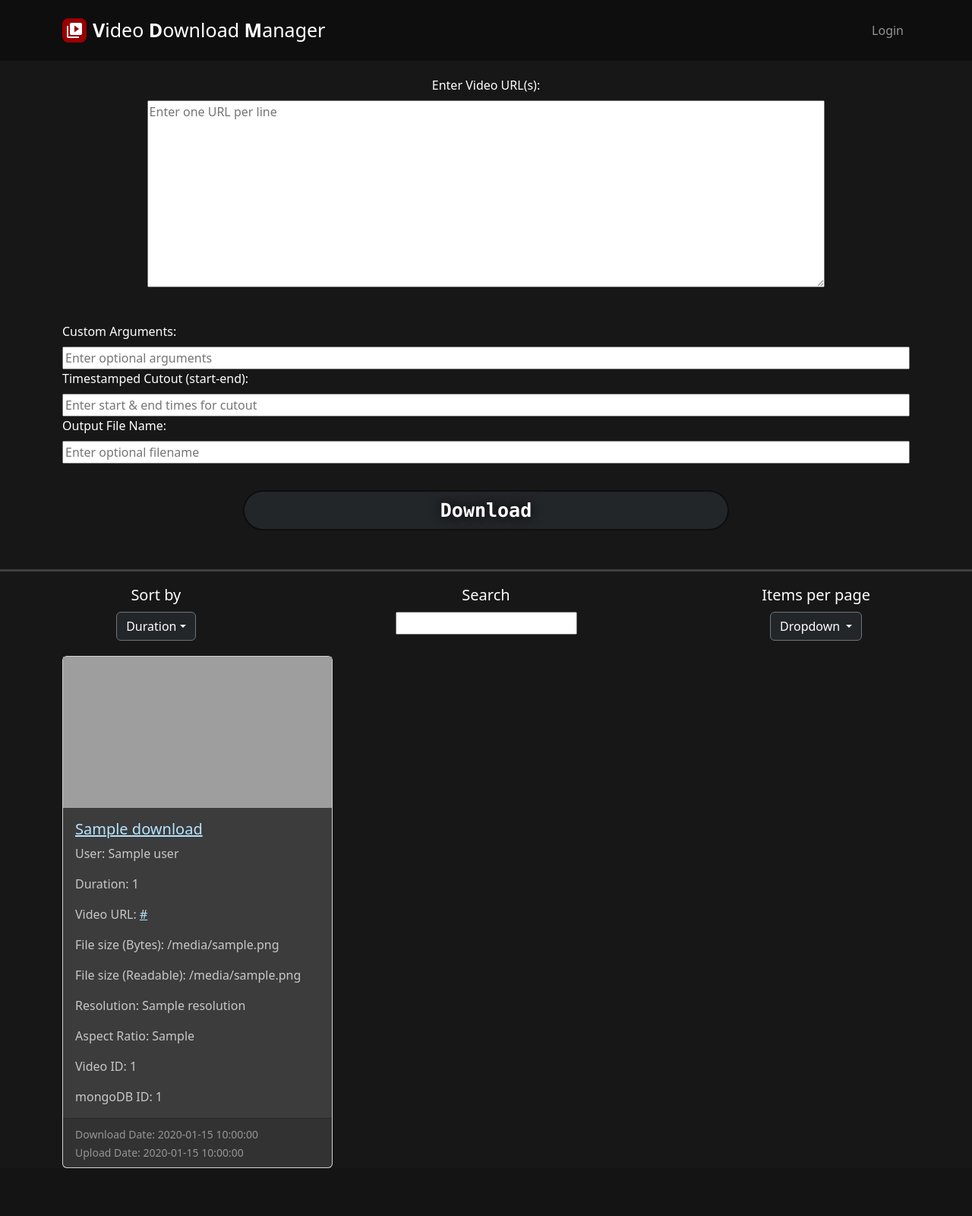
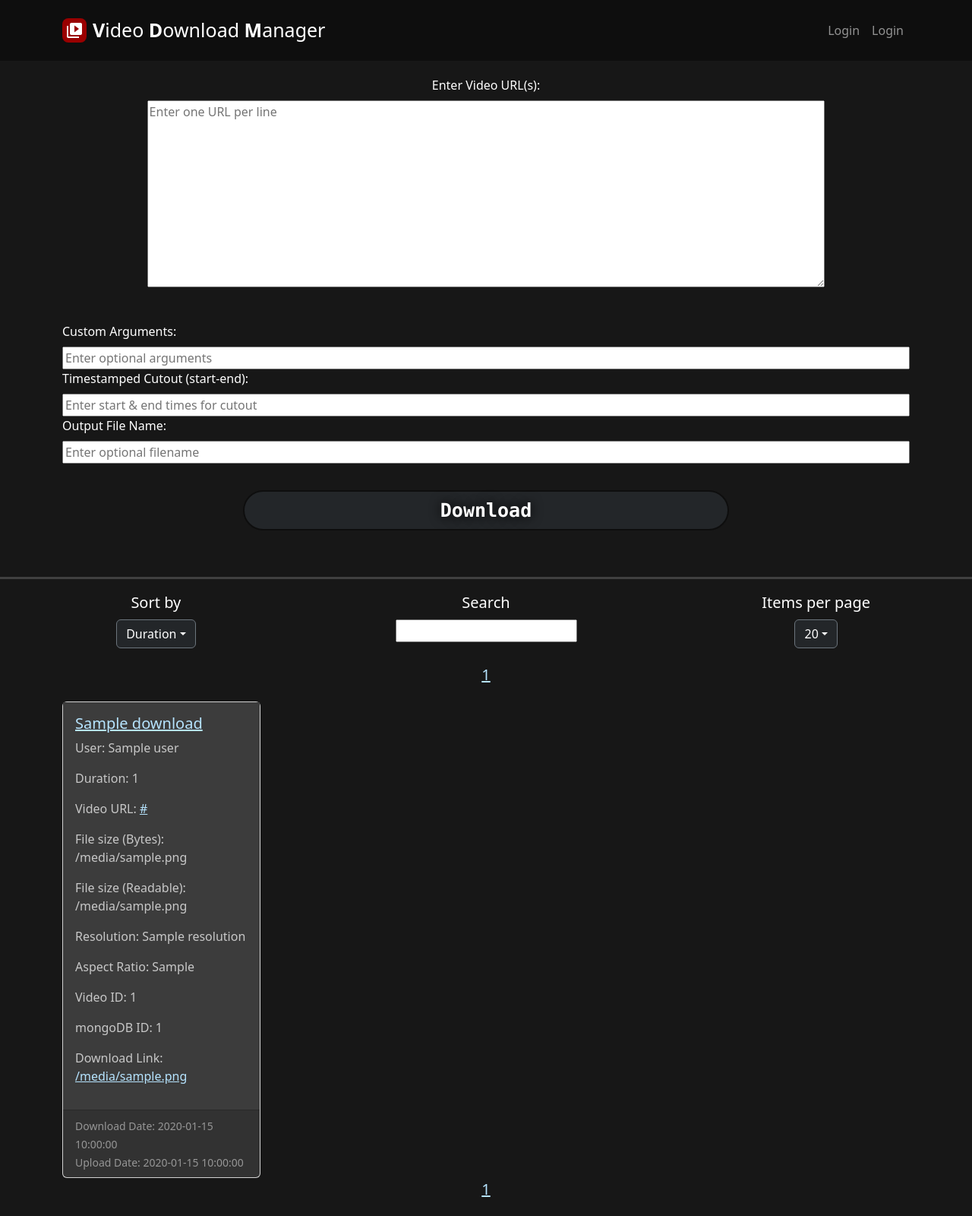
Before and after one commit to samstarnes/vdm, a Flask app: page / in a window 1280 px wide. Shown: the whole page at 76% size. Before the commit the page ends 1537 px from the top, so only its background shows below. Run offline with Flask 2, Linux system fonts and the light colour scheme; a database or web service that is not in the repository returns one stand-in record (values such as "Sample title"); data that the repository does not hold is empty; parts of the project's set-up code (start-up, migrations or seed data) failed here and were passed over; some libraries are stand-ins or nearby versions; grey boxes are pictures that could not be loaded.

Commit message:
Update index.html
Progress works.

Sort by, Search, Custom Arguments, Registration, Login, Public/Private video view not coded in yet.

```diff
--- a/templates/index.html
+++ b/templates/index.html
@@ -3,8 +3,8 @@
 	<head>
 		<meta charset="utf-8">
 		<meta name="viewport" content="width=device-width, initial-scale=1.0, shrink-to-fit=no">
-		<title>YT-DLP Downloader</title>
-		<script src="https://ajax.googleapis.com/ajax/libs/jquery/3.5.1/jquery.min.js"></script>
+		<title>VDM/Video Download Manager</title>
+		<script src="//ajax.googleapis.com/ajax/libs/jquery/3.5.1/jquery.min.js"></script>
 		<script src="{{ url_for('static', filename='js/bootstrap.min.js') }}"></script>
 		<link rel="stylesheet" href="{{ url_for('static', filename='css/bootstrap.min.css') }}">
 		<link rel="stylesheet" href="{{ url_for('static', filename='fonts/material-icons.min.css') }}">
@@ -13,11 +13,35 @@
 	</head>
 	<body style="background: #171717;overflow-x: hidden;">
 		<nav class="navbar navbar-dark navbar-expand-md bg-dark py-3" style="background: #0e0e0e!important;">
-			<div class="container"><a class="navbar-brand d-flex align-items-center" href="#"><span class="bs-icon-sm bs-icon-rounded bs-icon-primary d-flex justify-content-center align-items-center me-2 bs-icon" style="background: #990000;"><i class="material-icons">video_library</i></span><span style="color: rgb(255,255,255);font-size: 25px;"><strong>V</strong>ideo <strong>D</strong>ownload <strong>M</strong>anager</span></a><button data-bs-toggle="collapse" class="navbar-toggler" data-bs-target="#navcol-5"><span class="visually-hidden">Toggle navigation</span><span class="navbar-toggler-icon"></span></button>
+			<div class="container">
+			<a class="navbar-brand d-flex align-items-center" href="/">
+				<span class="bs-icon-sm bs-icon-rounded bs-icon-primary d-flex justify-content-center align-items-center me-2 bs-icon" style="background: #990000;">
+					<i class="material-icons">video_library</i>
+				</span>
+				<span style="color: rgb(255,255,255);font-size: 25px;">
+					<strong>V</strong>ideo <strong>D</strong>ownload <strong>M</strong>anager
+				</span>
+			</a>
+			<button data-bs-toggle="collapse" class="navbar-toggler" data-bs-target="#navcol-5">
+				<span class="visually-hidden">Toggle navigation</span>
+				<span class="navbar-toggler-icon"></span>
+			</button>
 				<div class="collapse navbar-collapse" id="navcol-5">
 					<ul class="navbar-nav ms-auto">
-						<li class="nav-item"><a class="nav-link" href="/login" id="login-link">Login</a>
-							<div id="user-info"><span id="username" style="display: none;"><a href="#" id="username-link"></a><div id="user-menu" style="display: none;"><a href="#">Settings</a><a href="/logout" id="logout-link">Logout</a></div></span></div>
+						<li class="nav-item">
+							<a class="nav-link" href="/login" id="login-link">Login</a>
+							<div id="user-info">
+								<span id="username" style="display: none;">
+									<a href="#" id="username-link"></a>
+										<div id="user-menu" style="display: none;">
+											<a href="#">Settings</a>
+											<a href="/logout" id="logout-link">Logout</a>
+										</div>
+								</span>
+							</div>
+						</li>
+						<li class="nav-item">
+							<a class="nav-link" href="/login" id="login-link">Login</a>
 						</li>
 					</ul>
 				</div>
@@ -27,13 +51,23 @@
 			<div class="row">
 				<div class="col-xxl-5" style="padding-top: 20px;padding-bottom: 20px;text-align: center;">
 					<form id="download-form">
-						<div><label class="form-label" for="url">Enter Video URL(s):</label><br><textarea id="url" name="url" rows="10" cols="50" placeholder="Enter one URL per line" style="text-align: left;width:80%"></textarea></div>
+						<div>
+							<label class="form-label" for="url">Enter Video URL(s):</label>
+							<br>
+							<textarea id="url" name="url" rows="10" cols="50" placeholder="Enter one URL per line" style="text-align: left;width:80%"></textarea>
+						</div>
 					</div>
 					<div class="col" style="padding-top: 20px;padding-bottom: 20px;">
 						<div>
-							<div><label class="form-label" for="args">Custom Arguments:</label><br><input type="text" id="args" name="args" placeholder="Enter optional arguments" style="width: 100%;"></div>
-							<div><label class="form-label" for="cutout">Timestamped Cutout (start-end):</label><br><input type="text" id="cutout" name="cutout" placeholder="Enter start &amp; end times for cutout" style="width: 100%;"></div>
-							<div><label class="form-label" for="output">Output File Name:</label><br><input type="text" id="output" name="output" placeholder="Enter optional filename" style="width: 100%;"></div>
+							<div><label class="form-label" for="args">Custom Arguments:</label><br>
+								<input type="text" id="args" name="args" placeholder="Enter optional arguments" style="width: 100%;">
+								</div>
+							<div><label class="form-label" for="cutout">Timestamped Cutout (start-end):</label><br>
+								<input type="text" id="cutout" name="cutout" placeholder="Enter start &amp; end times for cutout" style="width: 100%;">
+								</div>
+							<div><label class="form-label" for="output">Output File Name:</label><br>
+								<input type="text" id="output" name="output" placeholder="Enter optional filename" style="width: 100%;">
+								</div>
 						</div>
 					</div>
 				</div>
@@ -49,24 +83,16 @@
 				</div>
 			</div>
 		</form>
-
-		<div id="progress-bar" style="width: 0%; height: 20px; background-color: #4CAF50;"></div>
-
-		<script src="//cdnjs.cloudflare.com/ajax/libs/socket.io/2.2.0/socket.io.js"></script>
-		<script>
-				var socket = io.connect('http://' + document.domain + ':' + location.port + '/test');
-				socket.on('download_progress', function(msg) {
-						document.getElementById('progress-bar').style.width = msg.progress + '%';
-				});
-		</script>
-
-
+		<div id="progress-bar" style="width: 0%; height: 30px; background-color: #4CAF50;">
+			<div id="progress-info" style="position: absolute; width: 100%; text-align: center; color:rgb(255,255,255,1);background-color:rgb(45,45,45,1);"></div>
+		</div>
 		<hr style="color: #bababa;border-bottom: 2px solid #bababa;">
 		<div class="row" style="text-align: center;padding-bottom: 20px;">
 			<div class="col">
 				<div><span style="color: rgb(255,255,255);font-size: 20px;">Sort by</span>
 					<hr style="margin-bottom: -10px;color: rgba(255,255,255,0);">
-					<div class="dropdown"><button class="btn btn-secondary dropdown-toggle" aria-expanded="false" data-bs-toggle="dropdown" type="button">Duration</button>
+					<div class="dropdown">
+						<button class="btn btn-secondary dropdown-toggle" aria-expanded="false" data-bs-toggle="dropdown" type="button">Duration</button>
 						<div class="dropdown-menu dropdown-menu-dark">
 							<a class="dropdown-item" href="#">Name</a>
 							<a class="dropdown-item" href="#">File Size</a>
@@ -85,32 +111,39 @@
 			<div class="col">
 				<div><span style="color: rgb(255,255,255);font-size: 20px;">Items per page</span>
 					<hr style="margin-bottom: -10px;color: rgba(255,255,255,0);">
-					<div class="dropdown"><button class="btn btn-secondary dropdown-toggle" aria-expanded="false" data-bs-toggle="dropdown" type="button">Dropdown </button>
-						<div class="dropdown-menu dropdown-menu-dark">
-							<a class="dropdown-item" href="#">10</a>
-							<a class="dropdown-item" href="#">25</a>
-							<a class="dropdown-item" href="#">50</a>
-							<a class="dropdown-item" href="#">100</a>
-							<a class="dropdown-item" href="#">150</a>
-							<a class="dropdown-item" href="#">250</a>
-							<a class="dropdown-item" href="#">Infinite Scrolling</a>
+					<div class="dropdown">
+						<button class="btn btn-secondary dropdown-toggle" aria-expanded="false" data-bs-toggle="dropdown" type="button" id="items-per-page-button">20</button>
+						<div class="dropdown-menu dropdown-menu-dark" id="items-per-page-dropdown">
+							<a class="dropdown-item" href="?ipp=8">8</a>
+							<a class="dropdown-item" href="?ipp=20">20</a>
+							<a class="dropdown-item" href="?ipp=60">60</a>
+							<a class="dropdown-item" href="?ipp=100">100</a>
+							<a class="dropdown-item" href="?ipp=140">140</a>
+							<a class="dropdown-item" href="?ipp=200">200</a>
+							<a class="dropdown-item" href="?ipp=9999">9999</a>
 						</div>
 					</div>
 				</div>
 			</div>
 		</div>
-		<style>
-			.thumbnail-wrapper {
-			position: relative;
-			width: 100%;
-			padding-top: 56.25%; /* 16:9 Aspect Ratio */
-			background-position: center center;
-			background-repeat: no-repeat;
-			background-size: cover;
-			}
-		</style>
+		<div class="row" style="text-align: center;padding-bottom: 20px;">
+			<div class="col" style="font-size:20px;">
+				<!-- Previous page link -->
+				{% if p > 1 %}
+				<a href="?p={{ p - 1 }}&ipp={{ ipp }}">Previous</a>
+				{% endif %}
+				<!-- Page number links -->
+				{% for p in range(1, total_pages + 1) %}
+				<a href="?p={{ p }}&ipp={{ ipp }}">{{ p }}</a>
+				{% endfor %}
+				<!-- Next page link -->
+				{% if p < total_pages %}
+				<a href="?p={{ p + 1 }}&ipp={{ ipp }}">Next</a>
+				{% endif %}
+			</div>
+		</div>
 		<div class="container">
-			<div class="row row-cols-1 row-cols-md-3 g-4">
+			<div class="row row-cols-1 row-cols-md-4 g-4">
         {% for video in videos %}
         <div class="col">
 					<div class="card h-100">
@@ -131,6 +164,23 @@
 							<p class="card-text">Aspect Ratio: {{ video.aspect_ratio }}</p>
 							<p class="card-text">Video ID: {{ video.id }}</p>
 							<p class="card-text">mongoDB ID: {{ video._id }}</p>
+							<p class="card-text dirlink">Download Link: {{ video.filename }}</p>
+							<script>
+  							var bdir = "{{ bdir }}" // passing base directory
+  							function replaceSpacesWithNbsp(str) {
+      						return str.replace(/ +/g, function(match) {
+          					return Array(match.length + 1).join('&nbsp;');
+      						});
+  							}
+  							document.addEventListener('DOMContentLoaded', function() {
+      						var linkElements = document.querySelectorAll('.card-text.dirlink');
+      						linkElements.forEach(function(linkElement) {
+          					var fullPath = linkElement.textContent.replace('Download Link: ','').replace(bdir,'');
+          					var linkPath = fullPath.substring(fullPath.indexOf('/data/'));
+          					linkElement.innerHTML = 'Download Link: <a href="' + encodeURI(linkPath) + '">' + linkPath + '</a>';
+      						});
+  							});
+							</script>
 						</div>
 						<div class="card-footer">
 							<small class="text-muted">Download Date: {{ video.archive_date }}</small><br>
@@ -140,7 +190,24 @@
 				</div>
         {% endfor %}
 			</div>
+			<div class="row" style="text-align: center;padding-bottom: 20px;">
+				<div class="col" style="font-size:20px;">
+					<!-- Previous page link -->
+					{% if p > 1 %}
+					<a href="?p={{ p - 1 }}&ipp={{ ipp }}">Previous</a>
+					{% endif %}
+					<!-- Page number links -->
+					{% for p in range(1, total_pages + 1) %}
+					<a href="?p={{ p }}&ipp={{ ipp }}">{{ p }}</a>
+					{% endfor %}
+					<!-- Next page link -->
+					{% if p < total_pages %}
+					<a href="?p={{ p + 1 }}&ipp={{ ipp }}">Next</a>
+					{% endif %}
+				</div>
+			</div>
 		</div>
+		<!-- ############### Javascript begins here ############### -->
 		<script>
 			$(document).ready(function(){
 				$("#download-form").on('submit', function(event){
@@ -151,8 +218,10 @@
 					});
 				});
 			});
-			</script><script>
+		</script>
+		<script>
 			$(document).ready(function(){
+
 				// Check if the user is logged in
 				if (sessionStorage.getItem('username')) {
 					// If the user is logged in, hide the login link and show the username and user menu
@@ -187,9 +256,77 @@
 						$('#login-link').show();
 					});
 				});
-			</body>
-		</html>
-	</script>
-	<script src="https://cdnjs.cloudflare.com/ajax/libs/socket.io/2.2.0/socket.io.js"></script>
-</body>
+			});
+		</script>
+		<script>
+			var source = new EventSource("/stream");
+			source.onopen = function(event) {
+				console.log("Connection to server opened.");
+			};
+			source.addEventListener('download_progress', function(event) {
+				var data = JSON.parse(event.data);
+				console.log(data);
+				var progress = data.progress;
+				var total = data.total;
+				var speed = data.speed;
+				var eta = data.eta;
+				document.getElementById('progress-bar').style.width = progress + '%';
+				document.getElementById('progress-info').innerText = total + " " + speed;
+			});
+			source.onerror = function(event) {
+				console.error("Error occurred:", event);
+			};
+		</script>
+		<script>
+			document.addEventListener('DOMContentLoaded', function() {
+				var dropdownItems = document.querySelectorAll('#items-per-page-dropdown .dropdown-item');
+				var button = document.getElementById('items-per-page-button');
+				// Set the button's text from the cookie
+				var itemsPerPage = getCookie('ipp');
+				if (itemsPerPage) {
+					button.textContent = itemsPerPage;
+				}
+				// Add click event listeners to the dropdown items
+				dropdownItems.forEach(function(item) {
+					item.addEventListener('click', function(event) {
+            // Update the button's text
+            button.textContent = event.target.textContent;
+            // Store the selected value in a cookie
+            setCookie('ipp', event.target.textContent, 365);
+					});
+				});
+			});
+			// Function to set a cookie
+			function setCookie(name, value, days) {
+				var expires = "";
+				if (days) {
+					var date = new Date();
+					date.setTime(date.getTime() + (days*24*60*60*1000));
+					expires = "; expires=" + date.toUTCString();
+				}
+				document.cookie = name + "=" + (value || "")  + expires + "; path=/";
+			}
+			// Function to get a cookie
+			function getCookie(name) {
+				var nameEQ = name + "=";
+				var ca = document.cookie.split(';');
+				for(var i=0;i < ca.length;i++) {
+					var c = ca[i];
+					while (c.charAt(0)==' ') c = c.substring(1,c.length);
+					if (c.indexOf(nameEQ) == 0) return c.substring(nameEQ.length,c.length);
+				}
+				return null;
+			}
+		</script>
+		<script>
+			document.getElementById('items-per-page-dropdown').addEventListener('click', function(event) {
+				if (event.target.tagName === 'A') {
+					var itemsPerPage = event.target.textContent;
+					var url = new URL(window.location.href);
+					url.searchParams.set('ipp', itemsPerPage);
+					window.location.href = url.toString();
+				}
+			});
+		</script>
+	</body>
 </html>
```
